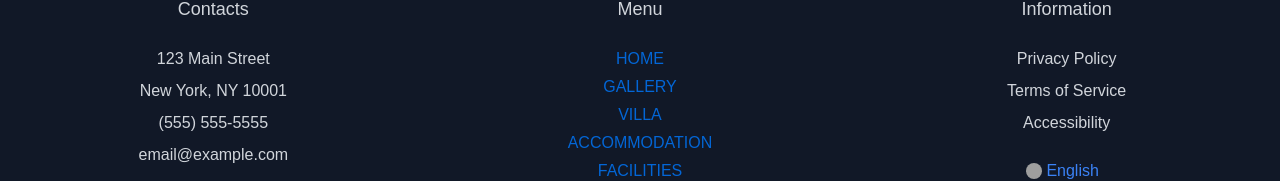
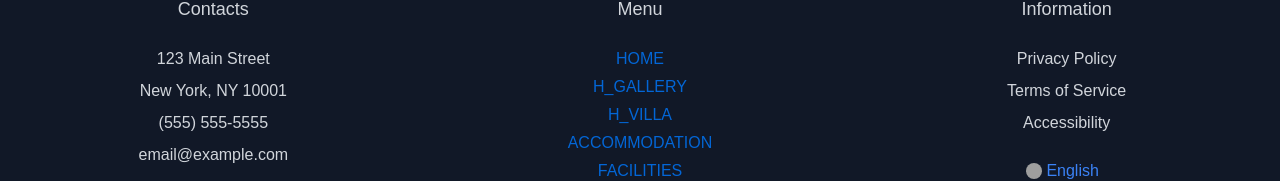
Before and after one commit to webinadvance/valsecchi_castello, a React (Create React App) app in the folder ASP.NETCoreWebApplication5/ClientApp/: page /villa in a window 1280 px wide. Shown: the part 845-1026 px from the top of the page. Built offline with nearby package versions, Linux system fonts and the light colour scheme; grey boxes are pictures that could not be loaded.

Commit message:
dfsafsadf

```diff
--- a/ASP.NETCoreWebApplication5/ClientApp/src/Globals.tsx
+++ b/ASP.NETCoreWebApplication5/ClientApp/src/Globals.tsx
@@ -6,19 +6,11 @@ import {Gallery1} from "./components/Gallery1";
 
 export const routes = [
     {key: "", title: "home"},
-    {key: "gallery", title: "gallery", element: <Gallery1/>},
-    {key: "villa", title: "villa"},
+    {key: "gallery", title: "h_gallery", element: <Gallery1/>},
+    {key: "villa", title: "h_villa"},
     {
         key: "accommodation",
         title: "accommodation"
     },
     {key: "facilities", title: "facilities"},
     {key: "wedding & events", title: "events"},]
-
-export function H2(props: HTMLProps<HTMLElement>) {
-    return (
-        <div className="font-raleway font-medium text-base md:text-lg font-bold text-gray-700 tracking-wider leading-1.3 text-center uppercase py-2 px-4 md:px-6 bg-white block mx-auto my-40">
-            {props.children}
-        </div>
-    )
-}
--- a/ASP.NETCoreWebApplication5/ClientApp/src/components/Navbar.tsx
+++ b/ASP.NETCoreWebApplication5/ClientApp/src/components/Navbar.tsx
@@ -13,6 +13,8 @@ import {ListItemIcon} from "@material-ui/core";
 import {faHome} from "@fortawesome/free-solid-svg-icons/faHome";
 import {faCaretRight} from "@fortawesome/free-solid-svg-icons/faCaretRight";
 import {faChevronRight} from "@fortawesome/free-solid-svg-icons/faChevronRight";
+import {useTranslation} from "react-i18next";
+import {useNavigate} from "react-router-dom";
 
 function Navbar() {
 
@@ -56,7 +58,10 @@ function Navbar() {
             color: 'white',
         },
     }));
+
     const classes = useStyles();
+    const {t} = useTranslation();
+    const navigate = useNavigate();
 
     const [isOpen, setIsOpen] = useState(false);
 
@@ -77,7 +82,7 @@ function Navbar() {
                                 {routes.map((x, i) => {
                                     return (<a key={i} href={x.key}
                                                className="hover:border-b-white border-b-2 border-transparent hover:text-white px-3 py-2 text-sm font-bold text-white">
-                                        {x.title}
+                                        {t(x.title)}
                                     </a>)
                                 })}
                             </div>
@@ -105,7 +110,10 @@ function Navbar() {
                                     <ListItemIcon>
                                         <FontAwesomeIcon icon={faChevronRight}/>
                                     </ListItemIcon>
-                                    <ListItemText className={"uppercase"} primary={x.title}/>
+                                    <ListItemText onClick={() => {
+                                        setIsOpen(false);
+                                        navigate(x.key);
+                                    }} className={"uppercase"} primary={t(x.title)}/>
                                 </ListItem>)
                             })}
                         </List>
--- a/ASP.NETCoreWebApplication5/ClientApp/src/locales/en.json
+++ b/ASP.NETCoreWebApplication5/ClientApp/src/locales/en.json
@@ -1,3 +1,5 @@
 {
+  "h_villa": "villa",
+  "h_gallery": "gallery",
   "welcome1": "Welcome to Villa Pliniana, a stunning 16th century Italian Palazzo set on 18 waterfront acres on the legendary Lake Como. The Villa Pliniana private estate features 17 bedrooms, a private boat dock, helicopter landing pad, spa, vast gardens and Sereno Hotels services."
 }
--- a/ASP.NETCoreWebApplication5/ClientApp/src/locales/it.json
+++ b/ASP.NETCoreWebApplication5/ClientApp/src/locales/it.json
@@ -1,3 +1,5 @@
 {
+  "h_villa": "villa",
+  "h_gallery": "galleria",
   "welcome1": "Benvenuti nel sito web degli Eventi Villa a Como, il luogo perfetto per celebrare i momenti più importanti della vostra vita. Situata in una posizione panoramica sulla riva del Lago di Como, la nostra villa storica offre un'atmosfera unica e suggestiva per matrimoni, cerimonie e feste private. Il nostro team altamente professionale e competente si dedica con passione all'organizzazione di eventi personalizzati e di alta qualità, garantendo un'esperienza indimenticabile per voi e i vostri ospiti. Sfogliate le nostre gallerie fotografiche per scoprire le meraviglie della villa e del panorama circostante, e contattateci per richiedere maggiori informazioni e prenotare la vostra occasione speciale presso gli Eventi Villa a Como."
 }
```
